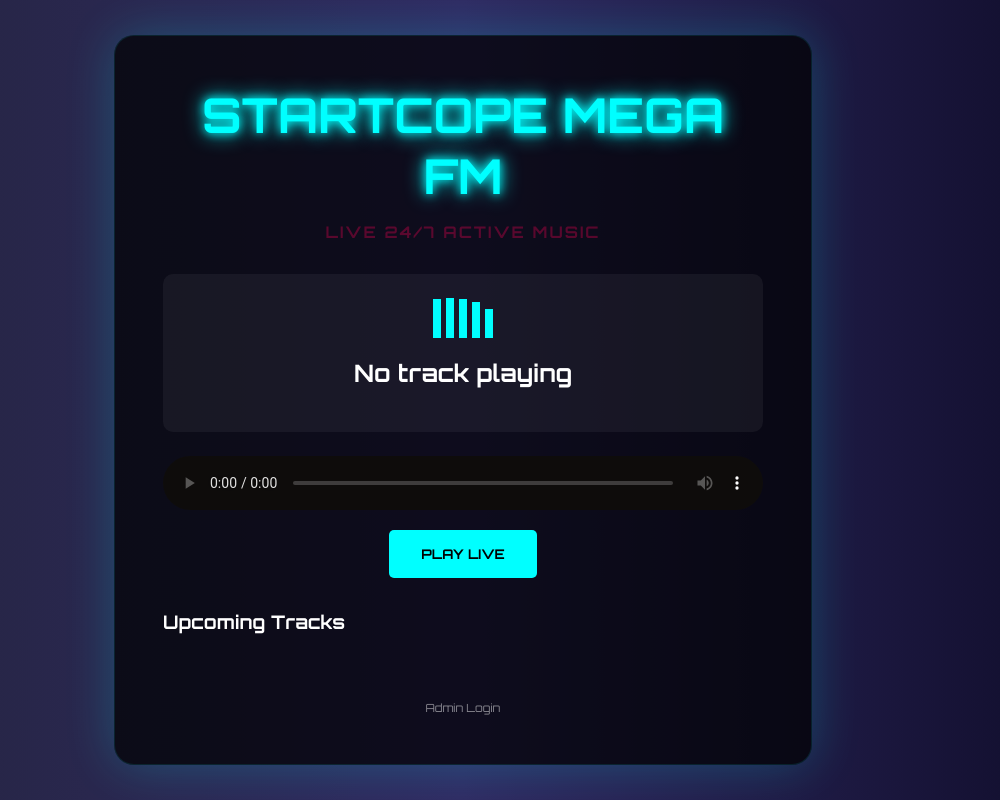
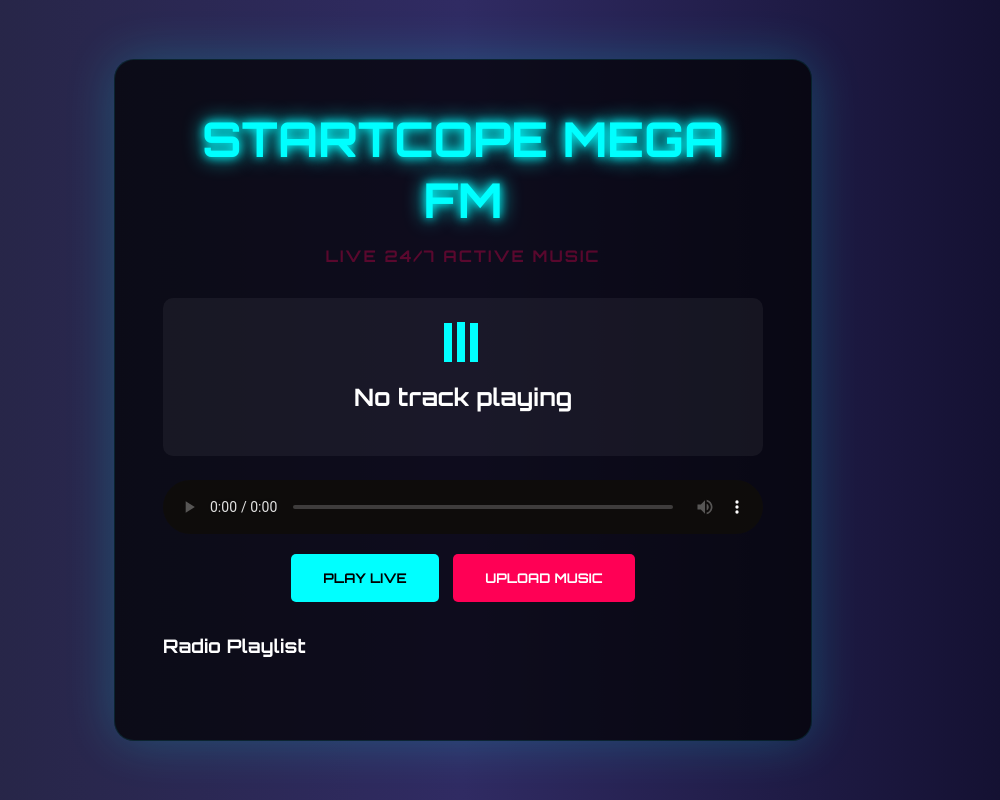
Before and after one commit to fderhbxsrgc5/Gogom, a Node server app: page / in a window 1280 px wide. Shown: the whole page, without its empty margins (177-1177 px from the left). Run offline with Node 20, Linux system fonts and the light colour scheme.

Commit message:
Streamline music upload and management by removing admin login
Remove admin login route, update index page to include direct music uploads via a modal, and adjust file deletion to not require admin privileges.

Replit-Commit-Author: Agent
Replit-Commit-Session-Id: 73fe8e58-e4f7-468a-80ac-4fbcaa36120b
Replit-Commit-Checkpoint-Type: full_checkpoint
Replit-Commit-Event-Id: f287d47a-3504-4956-83aa-b8de1778f345
Replit-Commit-Screenshot-Url: https://storage.googleapis.com/screenshot-production-us-central1/5a512055-0e49-4ae6-ac48-3885f40c8f9c/73fe8e58-e4f7-468a-80ac-4fbcaa36120b/uCL64k0
Replit-Helium-Checkpoint-Created: true

```diff
--- a/public/css/style.css
+++ b/public/css/style.css
@@ -116,49 +116,70 @@ audio {
     font-size: 0.8rem;
 }
 
-.admin-link {
-    color: rgba(255, 255, 255, 0.5);
-    text-decoration: none;
-    font-size: 0.7rem;
-    margin-top: 2rem;
-    display: inline-block;
+.upload-btn {
+    background: #ff0055 !important;
+    margin-left: 10px;
+    border: none;
+    padding: 1rem 2rem;
+    font-family: inherit;
+    font-weight: bold;
+    cursor: pointer;
+    border-radius: 5px;
+    color: white;
+    transition: 0.3s;
 }
 
-/* Admin Styles */
-.admin-theme {
-    background: #1a1a1a;
+.upload-btn:hover {
+    background: #00ffff !important;
+    color: black;
+    box-shadow: 0 0 20px #00ffff;
 }
 
-.btn {
-    background: #4caf50;
-    color: white;
-    padding: 0.5rem 1rem;
-    border: none;
-    border-radius: 5px;
+.modal {
+    display: none;
+    position: fixed;
+    z-index: 1000;
+    left: 0;
+    top: 0;
+    width: 100%;
+    height: 100%;
+    background-color: rgba(0,0,0,0.9);
+}
+
+.modal-content {
+    background: #1a1a1a;
+    margin: 15% auto;
+    padding: 2rem;
+    border: 1px solid #00ffff;
+    width: 80%;
+    max-width: 400px;
+    border-radius: 10px;
+    box-shadow: 0 0 30px #00ffff;
+}
+
+.close {
+    color: #aaa;
+    float: right;
+    font-size: 28px;
+    font-weight: bold;
     cursor: pointer;
 }
 
-.delete-btn {
-    background: #f44336;
-    color: white;
-    border: none;
-    padding: 2px 5px;
-    border-radius: 3px;
-    cursor: pointer;
-    font-size: 0.7rem;
+.close:hover { color: #fff; }
+
+.track-info {
+    display: flex;
+    justify-content: space-between;
+    align-items: center;
 }
 
-.login-box {
-    background: rgba(255, 255, 255, 0.1);
-    padding: 2rem;
-    border-radius: 10px;
+.mini-delete {
+    background: none;
+    border: none;
+    color: #ff0055;
+    font-size: 1.2rem;
+    cursor: pointer;
+    padding: 0 5px;
 }
 
-input {
-    display: block;
-    width: 100%;
-    margin: 1rem 0;
-    padding: 0.5rem;
-    border-radius: 5px;
-    border: none;
-}
+.mini-delete:hover { color: white; }
--- a/server.js
+++ b/server.js
@@ -32,51 +32,24 @@ const upload = multer({ storage });
 // Routes
 app.get('/', (req, res) => {
     const musicDir = path.join(__dirname, 'public/music');
+    if (!fs.existsSync(musicDir)) fs.mkdirSync(musicDir, { recursive: true });
     fs.readdir(musicDir, (err, files) => {
         const playlist = (files || []).filter(f => f.endsWith('.mp3') || f.endsWith('.m4a') || f.endsWith('.wav'));
         res.render('index', { playlist });
     });
 });
 
-app.get('/login', (req, res) => {
-    res.render('login');
-});
-
-app.post('/login', (req, res) => {
-    const { username, password } = req.body;
-    if (username === '09121170134' && password === '198970') {
-        req.session.isAdmin = true;
-        res.redirect('/admin');
-    } else {
-        res.render('login', { error: 'Invalid credentials' });
-    }
-});
-
-app.get('/admin', (req, res) => {
-    if (!req.session.isAdmin) return res.redirect('/login');
-    const musicDir = path.join(__dirname, 'public/music');
-    fs.readdir(musicDir, (err, files) => {
-        const playlist = (files || []).filter(f => f.endsWith('.mp3') || f.endsWith('.m4a') || f.endsWith('.wav'));
-        res.render('admin', { playlist });
-    });
-});
-
-app.post('/upload', (req, res) => {
-    if (!req.session.isAdmin) return res.status(403).send('Unauthorized');
-    upload.array('music', 10)(req, res, (err) => {
-        if (err) return res.send('Error uploading files');
-        res.redirect('/admin');
-    });
+app.post('/upload', upload.array('music'), (req, res) => {
+    res.redirect('/');
 });
 
 app.post('/delete', (req, res) => {
-    if (!req.session.isAdmin) return res.status(403).send('Unauthorized');
     const { filename } = req.body;
     const filePath = path.join(__dirname, 'public/music', filename);
     if (fs.existsSync(filePath)) {
         fs.unlinkSync(filePath);
     }
-    res.redirect('/admin');
+    res.redirect('/');
 });
 
 app.listen(port, '0.0.0.0', () => {
--- a/views/index.ejs
+++ b/views/index.ejs
@@ -21,7 +21,7 @@
                         <div class="bar"></div>
                         <div class="bar"></div>
                         <div class="bar"></div>
-                        <div class="bar"></div>
+                        <div class="bar)</div>
                         <div class="bar"></div>
                     </div>
                     <h2 id="current-track-name">No track playing</h2>
@@ -33,25 +33,52 @@
 
                 <div class="controls">
                     <button id="play-btn">PLAY LIVE</button>
+                    <button id="upload-trigger" class="upload-btn">UPLOAD MUSIC</button>
+                </div>
+
+                <!-- Hidden Upload Form -->
+                <div id="upload-modal" class="modal">
+                    <div class="modal-content">
+                        <span class="close">&times;</span>
+                        <h3>Upload Music</h3>
+                        <form action="/upload" method="POST" enctype="multipart/form-data">
+                            <input type="file" name="music" accept="audio/*" multiple required>
+                            <button type="submit">Start Upload</button>
+                        </form>
+                    </div>
                 </div>
             </div>
 
             <div class="playlist-box">
-                <h3>Upcoming Tracks</h3>
+                <h3>Radio Playlist</h3>
                 <ul id="playlist-display">
                     <% playlist.forEach(track => { %>
-                        <li><%= track %></li>
+                        <li>
+                            <div class="track-info">
+                                <span><%= track %></span>
+                                <form action="/delete" method="POST" style="display:inline;">
+                                    <input type="hidden" name="filename" value="<%= track %>">
+                                    <button type="submit" class="mini-delete">×</button>
+                                </form>
+                            </div>
+                        </li>
                     <% }) %>
                 </ul>
             </div>
         </main>
 
-        <footer>
-            <a href="/login" class="admin-link">Admin Login</a>
-        </footer>
-    </div>
+        <script>
+            // Modal Logic
+            const modal = document.getElementById("upload-modal");
+            const btn = document.getElementById("upload-trigger");
+            const span = document.getElementsByClassName("close")[0];
 
-    <script>
+            btn.onclick = () => modal.style.display = "block";
+            span.onclick = () => modal.style.display = "none";
+            window.onclick = (event) => {
+                if (event.target == modal) modal.style.display = "none";
+            }
+
         const playlist = <%- JSON.stringify(playlist) %>;
         const player = document.getElementById('radio-player');
         const trackNameDisplay = document.getElementById('current-track-name');
```
Also changed, not shown: views/admin.ejs (deleted, +0 -39 lines), views/login.ejs (deleted, +0 -19 lines).
